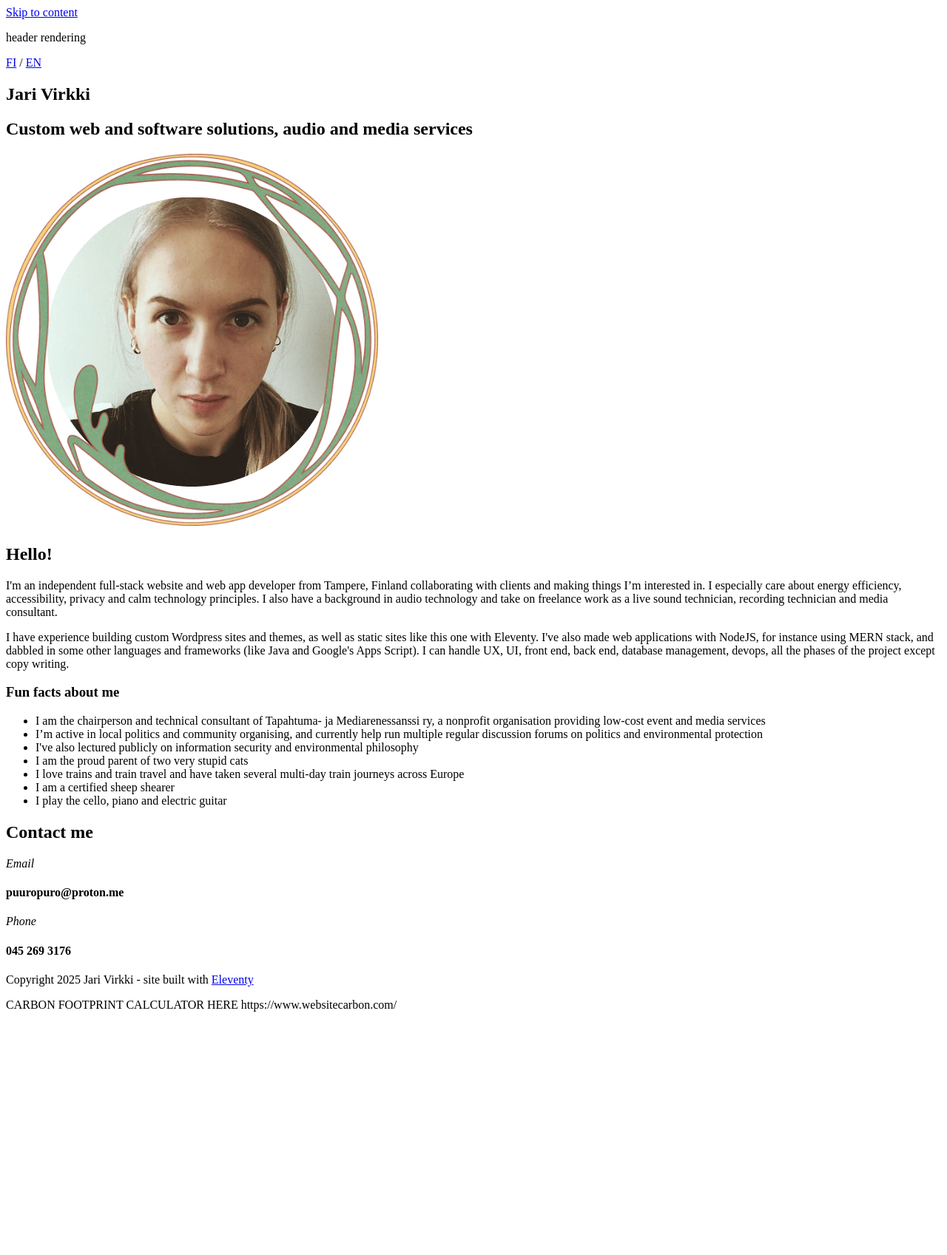
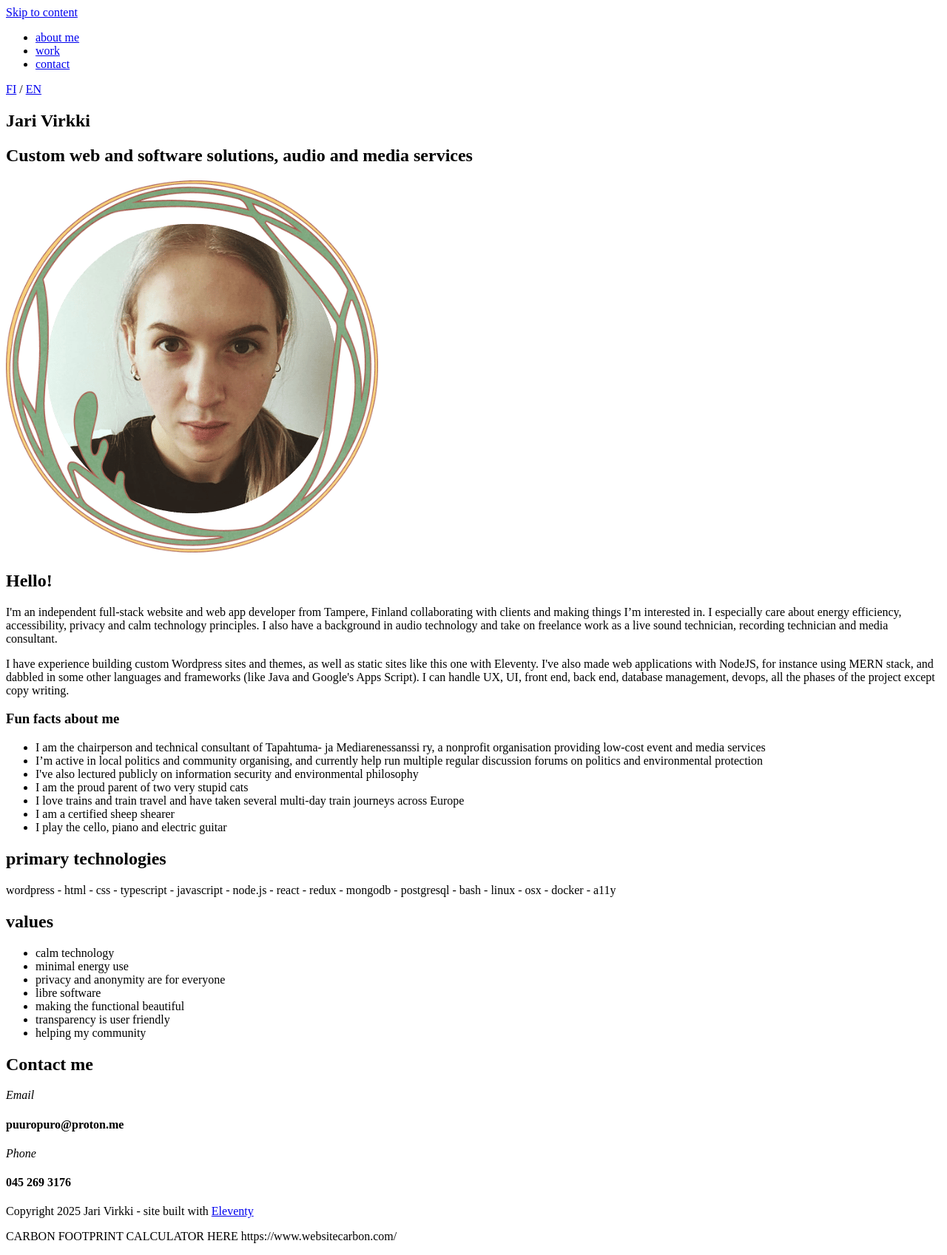
Before and after one commit to jarilaitinen/portfolio, an Eleventy site: page src/en/pages/home.html in a window 1280 px wide. Shown: the whole page at 74% size. Before the commit the page ends 1384 px from the top, so only its background shows below. Built offline with nearby package versions, Linux system fonts and the light colour scheme; Eleventy itself is replaced by a stand-in of ours; files that its build step writes are made by us from their sources.

Commit message:
add simple navigation and work section

```diff
--- /dev/null
+++ b/src/_data/navigation.json
@@ -0,0 +1,34 @@
+{   "fi": {
+        "items": [
+            {
+            "text": "minusta",
+            "url": "#about"
+            },
+            {
+            "text": "työni",
+            "url": "/tyo/"
+            },
+            {
+            "text": "yhteystiedot",
+            "url": "#contact"
+            }
+        ]
+    },
+    "en": {
+        "items": [
+            {
+            "text": "about me",
+            "url": "#about"
+            },
+            {
+            "text": "work",
+            "url": "/tyo/"
+            },
+            {
+            "text": "contact",
+            "url": "#contact"
+            }
+        ]
+    }
+
+}
--- /dev/null
+++ b/src/_data/work.json
@@ -0,0 +1,18 @@
+{
+    "fi": {
+        "techtitle": "työt ja teknologia",
+        "tech": ["wordpress","html","css","typescript","javascript","node.js","react","redux","mongodb","postgresql","bash", "linux", "osx","docker","a11y"],
+        "valuestitle": "arvot",
+        "values": ["calm technology","minimal energy use","privacy and anonymity are for everyone","libre software","making the functional beautiful","transparency is user friendly","helping my community"],
+        "mediatitle": "media- ja äänityöt",
+        "mediawork":["live sound tech","recording, editing and mixing","graphics for web and print"]
+    },
+    "en": {
+        "techtitle": "primary technologies",
+        "tech": ["wordpress","html","css","typescript","javascript","node.js","react","redux","mongodb","postgresql","bash", "linux", "osx","docker","a11y"],
+        "valuestitle": "values",
+        "values": ["calm technology","minimal energy use","privacy and anonymity are for everyone","libre software","making the functional beautiful","transparency is user friendly","helping my community"],
+        "mediatitle": "media and audio work",
+        "mediawork":["live sound tech","recording, editing and mixing","graphics for web and print"]
+    }
+}
--- a/src/_includes/partials/site-head.html
+++ b/src/_includes/partials/site-head.html
@@ -2,12 +2,11 @@
 <header role="banner" class="site-head">
     <div class="wrapper">
         <div class="site-head__inner">
-            <p>header rendering</p>
             <a href="/" aria-label="{{ site.name }} - home" class="site-head__brand"></a>
 
-          <!-- <nav class="[ nav ] [ site-head__nav ] [ font-sans ]" aria-label="Primary">
+          <nav class="[ nav ] [ site-head__nav ] [ font-sans ]" aria-label="Primary">
             <ul class="nav__list">
-                {% for item in navigation.items %}
+                {% for item in navigation[locale].items %}
                 <li>
                   <a class="nav__link" href="{{ item.url }}" {{ helpers.getLinkActiveState(item.url, page.url) | safe }}
                     >{{ item.text }}</a
@@ -15,7 +14,7 @@
                 </li>
                 {% endfor %}
               </ul>
-          </nav> -->
+          </nav>
           <span class="language-toggle">
             <a class="language-toggle__link" href="/" class="button">FI</a>
             /
--- /dev/null
+++ b/src/_includes/partials/work.html
@@ -0,0 +1,25 @@
+<div id="work" class="work">
+    <div id="tech">
+        <h2>{{ work[locale].techtitle }}</h2>
+        <span>
+            <p>
+            {% set lastitem = work[locale].tech | last %}
+            {% for item in work[locale].tech %}
+                {% if item !== lastitem %}
+                    {{ item }} -
+                {% else %}
+                    {{ item }}
+                {% endif %}
+            {% endfor %}
+            </p>
+        </span>
+    </div>
+    <div id="values">
+        <h2>{{ work[locale].valuestitle }}</h2>
+        <ul>
+            {% for item in work[locale].values %}
+            <li>{{ item }}</li>
+            {% endfor %}
+        </ul>
+    </div>
+</div>
--- a/src/en/pages/home.html
+++ b/src/en/pages/home.html
@@ -24,6 +24,7 @@ permalink: /{{ locale }}/
     </main>
 
 {% include "partials/about.html" %}
+{% include "partials/work.html" %}
 
 {% include "partials/site-foot.html" %}
 
```
Also changed, not shown: src/fi/pages/home.html (+1 -0 lines).
